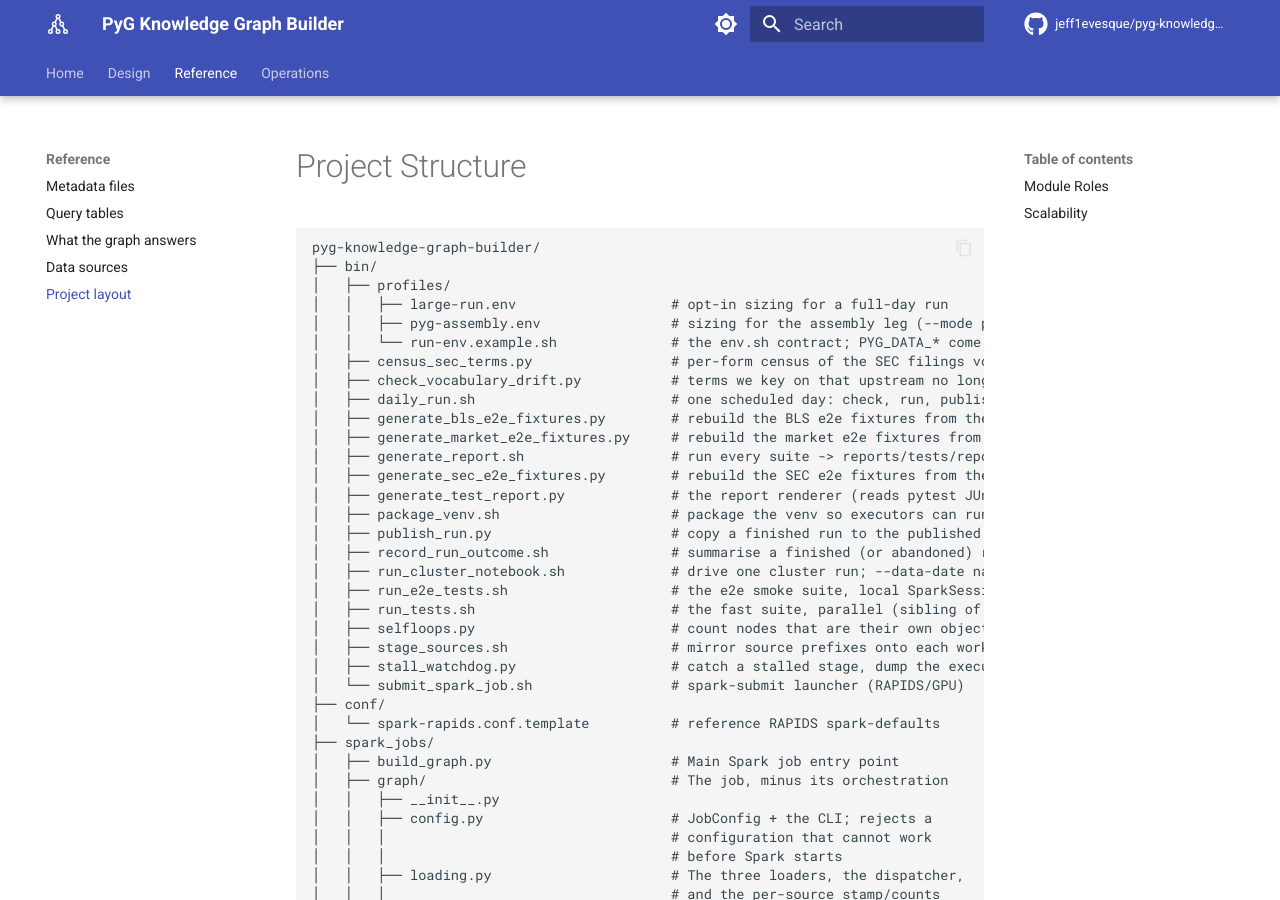
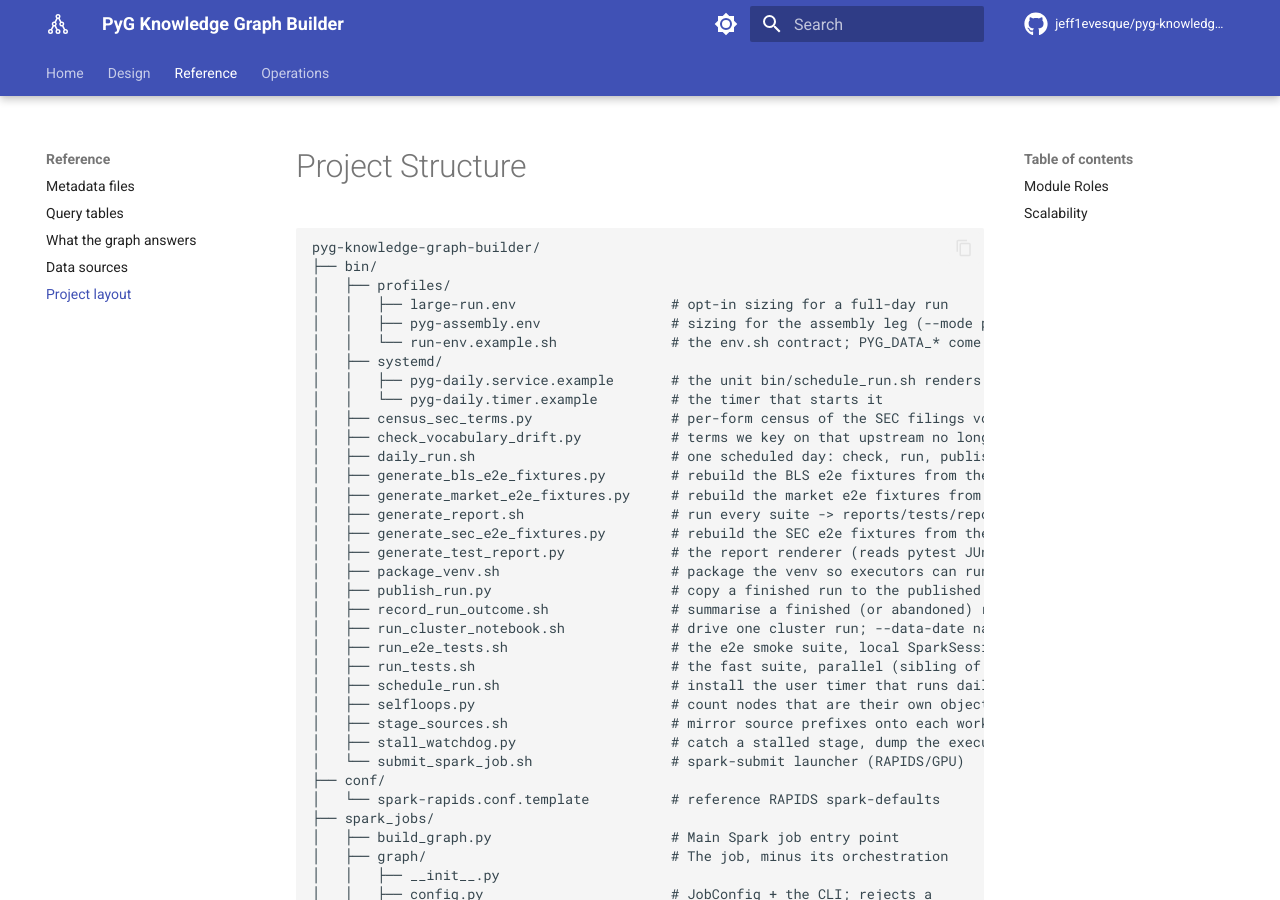
Before and after one commit to jeff1evesque/pyg-knowledge-graph-builder, an MkDocs documentation site: the page built from documentation/reference/layout.md, in a window 1280 px wide and 900 px high. Built offline with MkDocs 1.6.1 and Material for MkDocs 9.7.7, drawn with Linux system fonts in a browser that asks for light colours; comment, search, counter and statistics services are not loaded.

Commit message:
#405: layout.md, schedule_run.sh and the systemd templates in the bin/ tree

```diff
--- a/documentation/reference/layout.md
+++ b/documentation/reference/layout.md
@@ -7,6 +7,9 @@ pyg-knowledge-graph-builder/
 │   │   ├── large-run.env                   # opt-in sizing for a full-day run
 │   │   ├── pyg-assembly.env                # sizing for the assembly leg (--mode pyg_only)
 │   │   └── run-env.example.sh              # the env.sh contract; PYG_DATA_* come from --data-date
+│   ├── systemd/
+│   │   ├── pyg-daily.service.example       # the unit bin/schedule_run.sh renders and installs
+│   │   └── pyg-daily.timer.example         # the timer that starts it
 │   ├── census_sec_terms.py                 # per-form census of the SEC filings vocabulary
 │   ├── check_vocabulary_drift.py           # terms we key on that upstream no longer emits
 │   ├── daily_run.sh                        # one scheduled day: check, run, publish, prune
@@ -21,6 +24,7 @@ pyg-knowledge-graph-builder/
 │   ├── run_cluster_notebook.sh             # drive one cluster run; --data-date names the day
 │   ├── run_e2e_tests.sh                    # the e2e smoke suite, local SparkSession (CPU/GPU)
 │   ├── run_tests.sh                        # the fast suite, parallel (sibling of run_e2e_tests.sh)
+│   ├── schedule_run.sh                     # install the user timer that runs daily_run.sh
 │   ├── selfloops.py                        # count nodes that are their own object
 │   ├── stage_sources.sh                    # mirror source prefixes onto each worker's disk
 │   ├── stall_watchdog.py                   # catch a stalled stage, dump the executors
```
